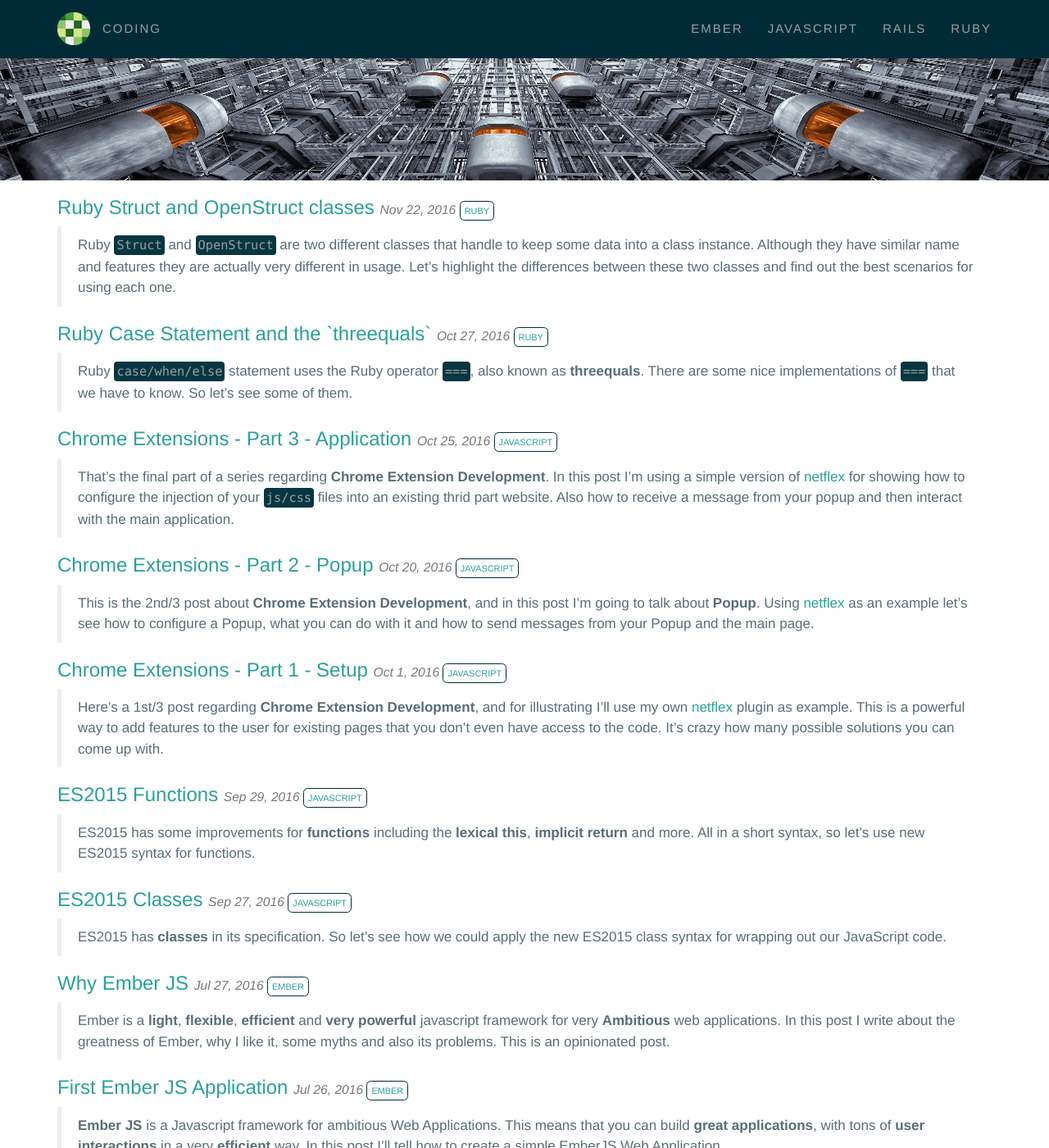
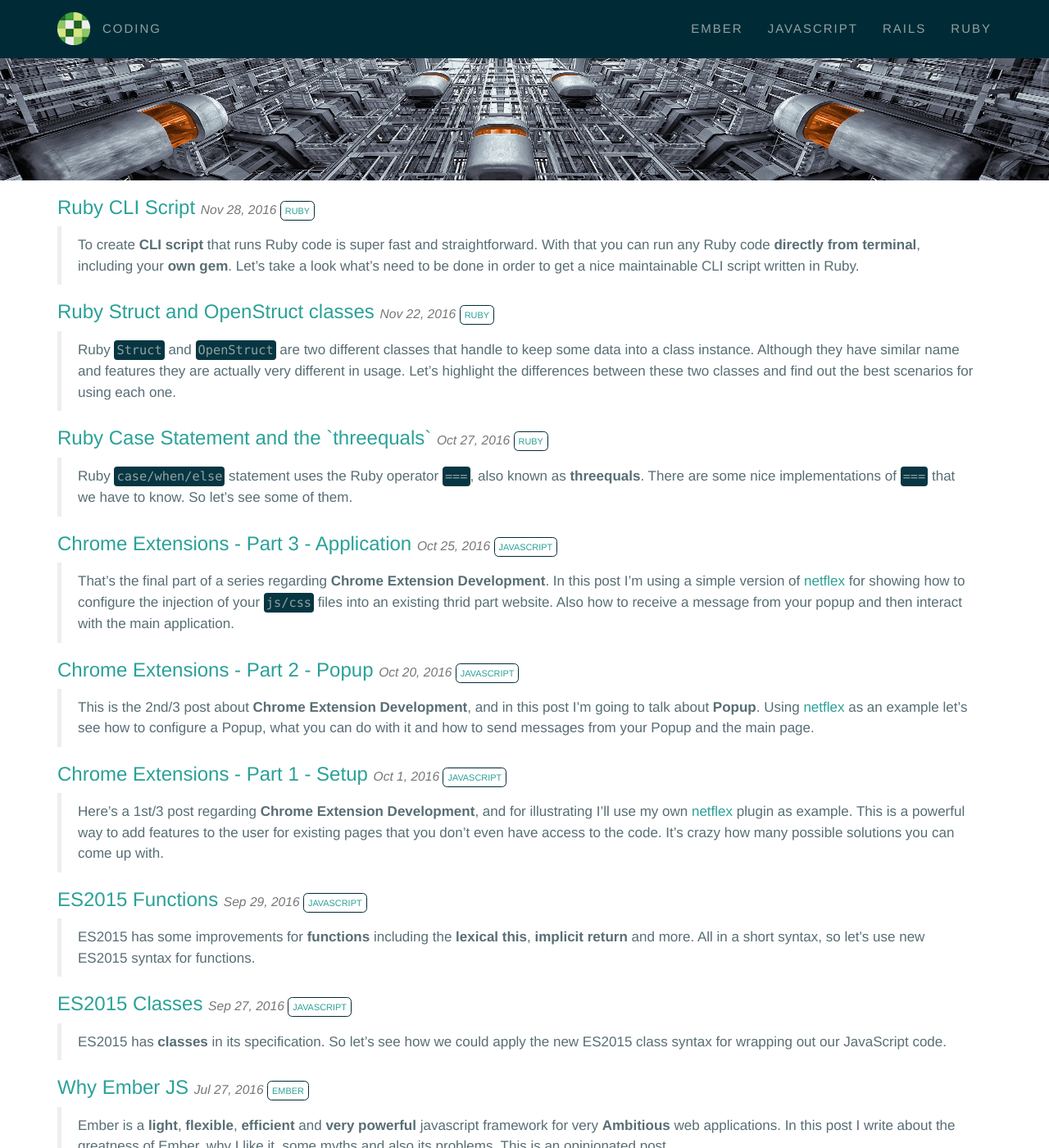
Before and after one commit to vnegrisolo/vnegrisolo.github.io, a Jekyll site: the page built from index.html, in a window 1280 px wide and 1400 px high. Shown: the whole window at 82% size. Built offline with Jekyll 4.4.1, drawn with Linux system fonts in a browser that asks for light colours; part of the change alters nothing that is shown.

Commit message:
Post `Ruby CLI script`

````diff
--- /dev/null
+++ b/_posts/ruby/2016-11-28-ruby-cli-script.md
@@ -0,0 +1,122 @@
+---
+layout: post
+title:  "Ruby CLI Script"
+date:   2016-11-28 12:00:00
+last_modified_at: 2016-11-28 12:00:00
+categories: ruby
+---
+
+To create **CLI script** that runs Ruby code is super fast and straightforward. With that you can run any Ruby code **directly from terminal**, including your **own gem**. Let's take a look what's need to be done in order to get a nice maintainable CLI script written in Ruby.
+
+## CLI Script
+
+To create a Ruby CLI script you need to create a **text file**, enable **execution** and add a Ruby **header**:
+
+```shell
+touch my-script
+chmod 744 my-script
+echo "#!/usr/bin/env ruby" > my-script
+```
+
+The first line of your script just tells the shell terminal where is the executable for the following lines, in this case Ruby. At this point your Ruby script will looks like this:
+
+{: data-path="my-script"}
+```ruby
+#!/usr/bin/env ruby
+
+# Your Ruby code goes here...
+```
+
+In order to run your script you can type in your terminal:
+
+```shell
+./my-script
+```
+
+And then, you can add any Ruby code you want, including requiring gems and also, always, testing your script with for example `rspec`.
+
+## Make your Gem executable
+
+If you have a Gem, and you want to make it executable in command line terminal, you'll need:
+
+- create a CLI script file with the same name as the script you'll want to run from terminal
+- move this script file to inside the bin folder: `~/your_gem/bin/my-script`
+- require `bundler/setup` and `your_gem`
+- change your `your_gem.gemspec` file to add you script into `spec.executables` attribute
+
+Your gemspec file will look like this:
+
+{: data-path="your_gem.gemspec"}
+```ruby
+...
+Gem::Specification.new do |spec|
+  ...
+  spec.bindir        = 'bin'
+  spec.executables   = %w(my-script)
+end
+```
+
+And here it comes your script file:
+
+{: data-path="bin/my-script"}
+```ruby
+#!/usr/bin/env ruby
+
+require "bundler/setup"
+require "your_gem"
+
+YourGem.do_something_smart
+```
+
+## Testing CLI scripts
+
+If you want to create an **integration** test with your Ruby script, you can use a Ruby `Kernel` method to execute a command from terminal and then verify your code correctness.
+
+The first strategy is to call [Kernel#system][ruby-kernel-system] method and assert a Ruby stubbed call for example. Something like:
+
+{: data-path="spec/my_script_spec.rb"}
+```ruby
+require 'spec_helper'
+
+RSpec.describe './my-script' do
+  it 'calls your Ruby class with the correct arguments' do
+    expect(MyLibrary).to receive(:process).with('foo')
+    system('./my-script')
+  end
+end
+```
+
+Another strategy is if your script prints out some results you can grab it and verify its value with [Kernel#`][ruby-kernel-backtick] (backtik) method. Check this out:
+
+{: data-path="spec/my_script_spec.rb"}
+```ruby
+require 'spec_helper'
+
+RSpec.describe './my-script' do
+  it 'calls your Ruby class with the correct arguments' do
+    expect(`./my-script`).to eq(
+      <<~OUT
+      +---+---+---+
+      |   | 2 | 3 |
+      +---+---+---+
+      | 2 | 4 | 6 |
+      | 3 | 6 | 9 |
+      +---+---+---+
+      OUT
+    )
+  end
+end
+```
+
+## Conclusion
+
+Creating a Ruby script file is super easy and straightforward.
+
+Additionally making your gem executable through a ruby script file it's a very nice way to make your gem usable in terminal.
+
+Finally a good Ruby code keeps its quality through simple and direct tests and this is a very easy task to do. So there's no reason for leaving a script file without testing. Let's do that!
+
+[ruby-kernel-system]:   http://ruby-doc.org/core-2.3.3/Kernel.html#method-i-system
+[ruby-kernel-backtick]: http://ruby-doc.org/core-2.3.3/Kernel.html#method-i-60
+
+*[CLI]: Command Line Interface
--- a/_sass/syntax-highlighting.scss
+++ b/_sass/syntax-highlighting.scss
@@ -10,6 +10,7 @@ code.highlighter-rouge {
 
 div.highlighter-rouge {
   padding: 0;
+  margin-bottom: 1rem;
   border: 2px solid $dark1;
   font-size: 0.9em;
 
````
